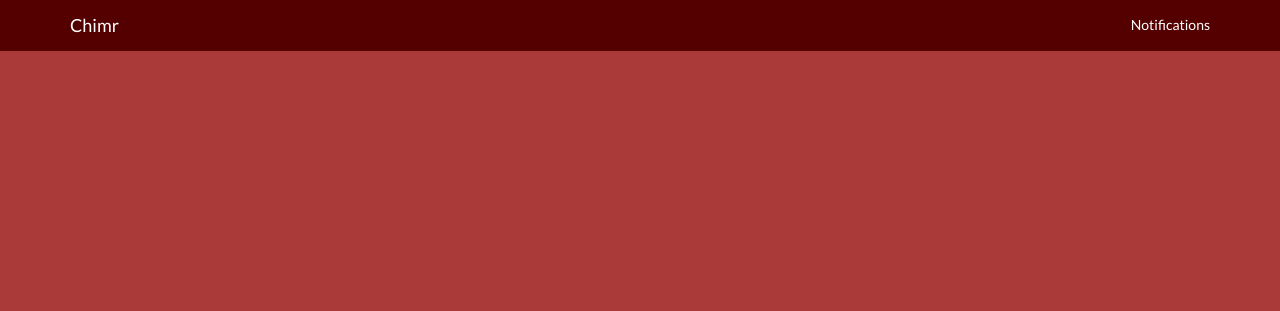
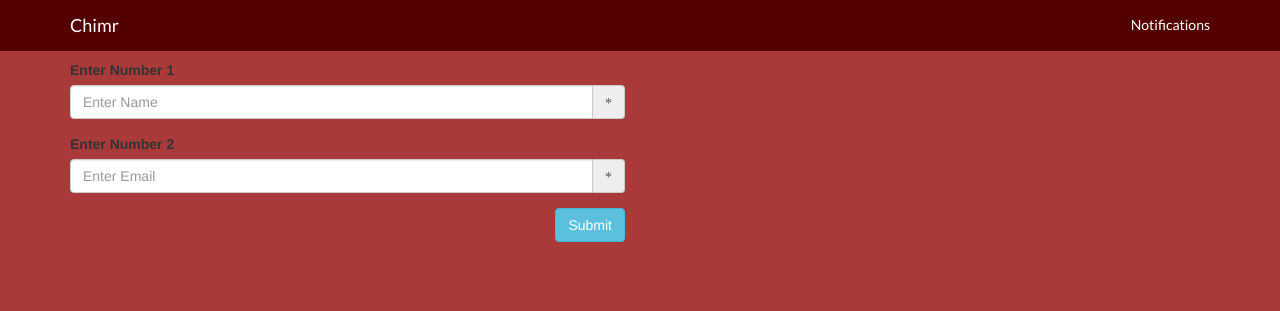
Before and after one commit to jacksondavis/chimr, a Flask app: page / in a window 1280 px wide. Shown: the top 311 px of the page. Run offline with Flask 2, Linux system fonts and the light colour scheme; some libraries are stand-ins or nearby versions; some web fonts are replaced.

Commit message:
does this work?

```diff
--- a/templates/index.html
+++ b/templates/index.html
@@ -36,6 +36,33 @@
     </div>
   </nav>
 
+  <section id="addnums">
+  <div class="container">
+    <div class="row">
+        <form role="form">
+            <div class="col-lg-6">
+                <div class="well well-sm"><strong><span class="glyphicon glyphicon-asterisk"></span>Required Field</strong></div>
+                <div class="form-group">
+                    <label for="InputName">Enter Number 1</label>
+                    <div class="input-group">
+                        <input type="text" class="form-control" name="InputName" id="InputName" placeholder="Enter Name" required>
+                        <span class="input-group-addon"><span class="glyphicon glyphicon-asterisk"></span></span>
+                    </div>
+                </div>
+                <div class="form-group">
+                    <label for="InputEmail">Enter Number 2</label>
+                    <div class="input-group">
+                        <input type="email" class="form-control" id="InputEmailFirst" name="InputEmail" placeholder="Enter Email" required>
+                        <span class="input-group-addon"><span class="glyphicon glyphicon-asterisk"></span></span>
+                    </div>
+                </div>
+                <input type="submit" name="submit" id="submit" value="Submit" class="btn btn-info pull-right">
+            </div>
+        </form>
+    </div>
+</div>
+</section>
+
 <!-- JQuery and Bootstrap JS Imports -->
 <script src="https://ajax.googleapis.com/ajax/libs/jquery/1.11.3/jquery.min.js"></script>
 <script src="/static/scripts/bootstrap.min.js"></script>
```
Also changed, not shown: 6 other files.
